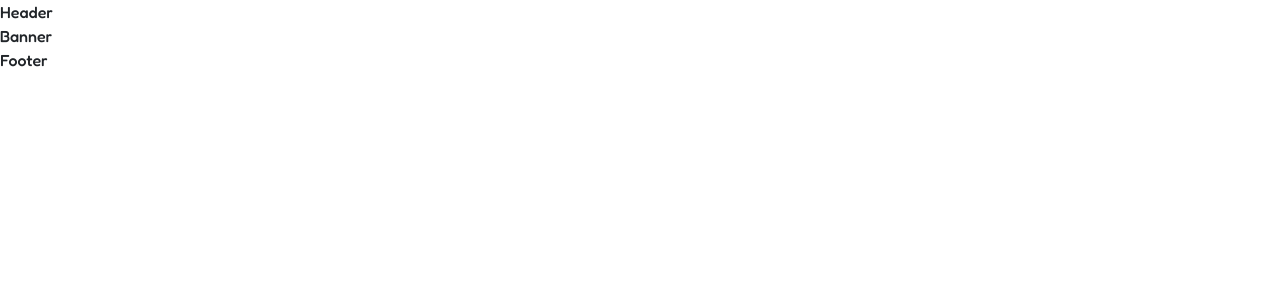
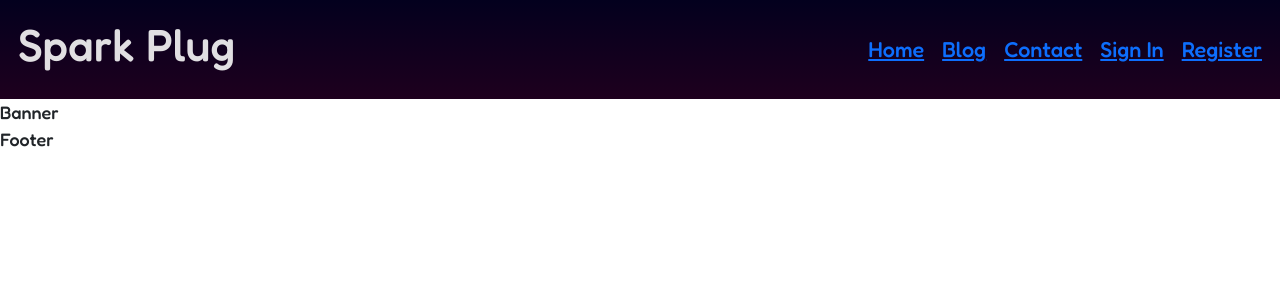
Before and after one commit to RafidMuhymin/spark-plug-client-side, a React (Create React App) app: page / in a window 1280 px wide. Shown: the top 300 px of the page. Built offline with nearby package versions, Linux system fonts and the light colour scheme.

Commit message:
added header

```diff
--- a/package.json
+++ b/package.json
@@ -3,6 +3,7 @@
   "version": "0.1.0",
   "private": true,
   "dependencies": {
+    "@iconify/react": "^3.2.1",
     "@testing-library/jest-dom": "^5.14.1",
     "@testing-library/react": "^12.0.0",
     "@testing-library/user-event": "^13.2.1",
--- a/src/App.css
+++ b/src/App.css
@@ -1,3 +1,7 @@
 :root * {
   font-family: "Fredoka", sans-serif;
 }
+
+:root {
+  font-size: large;
+}
--- /dev/null
+++ b/src/components/Header/Header.css
@@ -0,0 +1,21 @@
+header {
+  background-image: linear-gradient(rgb(3, 0, 30) 0%, rgb(30, 0, 30) 100%);
+}
+
+header a {
+  font-size: larger;
+}
+
+header :is(h2, button svg) {
+  color: rgba(255, 255, 255, 0.875);
+}
+
+header div button {
+  height: fit-content;
+}
+
+@media screen and (min-width: 768px) {
+  header div.w-100 {
+    width: auto !important;
+  }
+}
--- a/src/components/Header/Header.jsx
+++ b/src/components/Header/Header.jsx
@@ -1,7 +1,37 @@
-import React from 'react'
+import { NavLink } from "react-router-dom";
+import { Icon } from "@iconify/react";
+import { useState, useEffect } from "react";
+import "./Header.css";
 
 export default function Header() {
+  const [showMenu, setShowMenu] = useState();
+
+  const handleMenuToggle = () => {
+    setShowMenu(!showMenu);
+  };
+
   return (
-    <div>Header</div>
-  )
+    <header className="d-flex flex-column flex-md-row p-3 gap-3 justify-content-between">
+      <div className="d-flex gap-3 justify-content-between w-100">
+        <h2 className="fs-1">Spark Plug</h2>
+
+        <button className="btn py-1 px-2 d-md-none" onClick={handleMenuToggle}>
+          <Icon icon="dashicons:menu-alt3" />
+        </button>
+      </div>
+
+      <nav
+        className={
+          (showMenu ? "d-flex " : "d-none ") +
+          "d-md-flex flex-column flex-md-row gap-3 align-items-center"
+        }
+      >
+        <NavLink to="/">Home</NavLink>
+        <NavLink to="/blog">Blog</NavLink>
+        <NavLink to="/contact">Contact</NavLink>
+        <NavLink to="/sign-in">Sign In</NavLink>
+        <NavLink to="/register">Register</NavLink>
+      </nav>
+    </header>
+  );
 }
```
Also changed, not shown: 1 other file (tests, documents, lock files or other folders).
